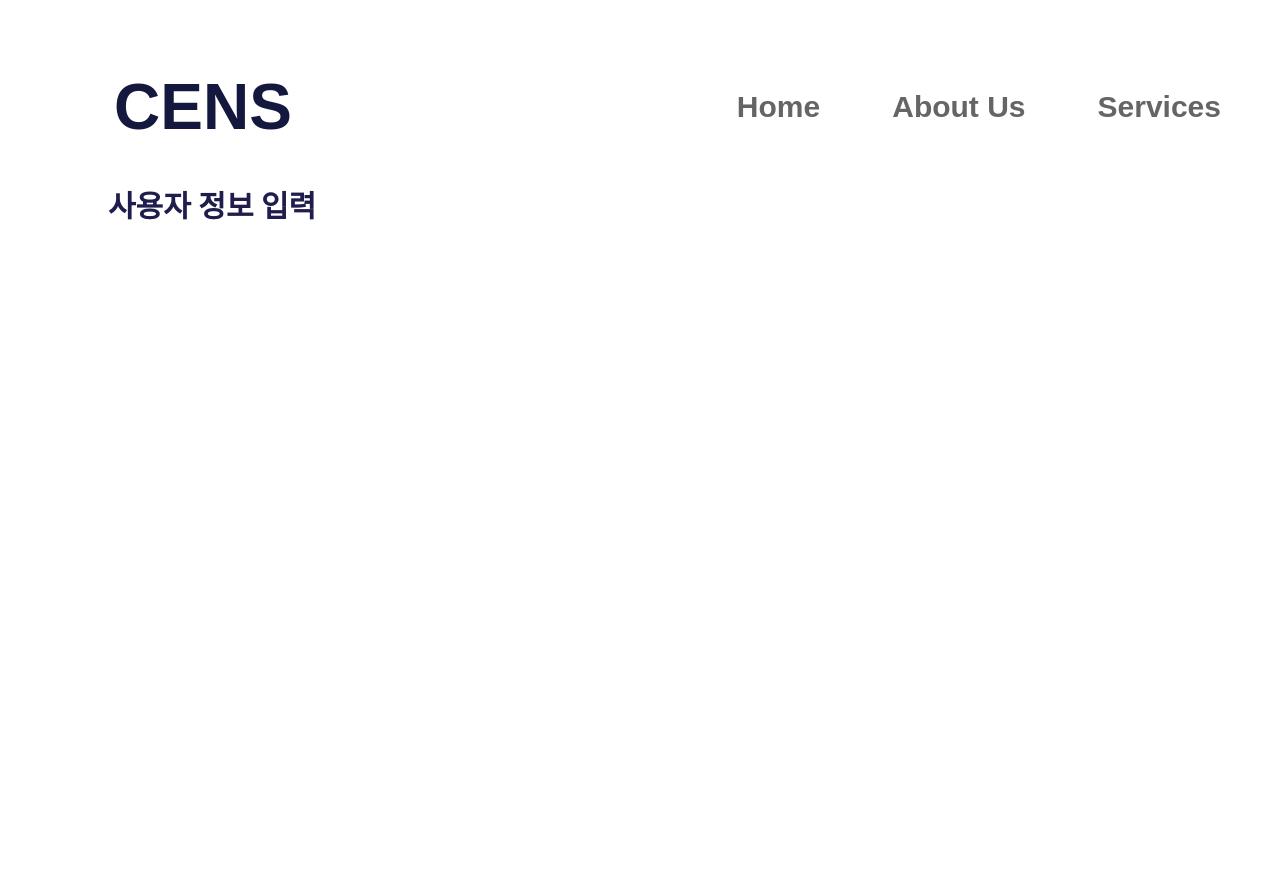
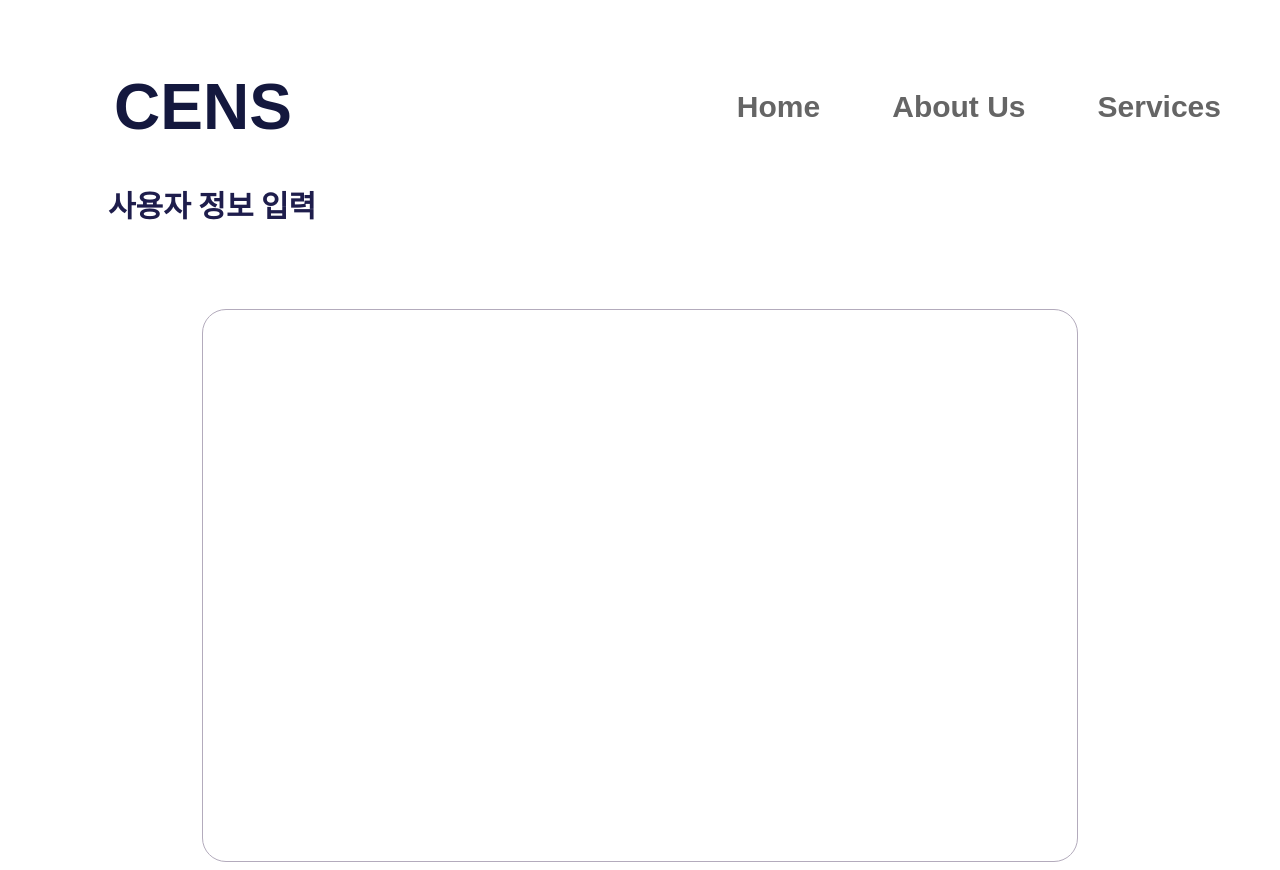
Before and after one commit to 1jiwoo27/cens, a React (Create React App) app: page /info in a window 1280 px wide. Before the commit the page ends 800 px from the top, so only its background shows below. Built offline with nearby package versions, Linux system fonts and the light colour scheme.

Commit message:
timetable

```diff
--- a/src/App.jsx
+++ b/src/App.jsx
@@ -11,6 +11,7 @@ import Roadmap1 from './components/Roadmap/Roadmap1'
 import Roadmap2 from './components/Roadmap/Roadmap2'
 import Roadmap3 from './components/Roadmap/Roadmap3'
 import Services from './components/Service/Services'
+import Timetable from './components/Timetable'
 
 //css
 import "./App.css";
@@ -31,6 +32,7 @@ function App() {
           <Route path="/roadmaps/roadmap2" element={<Roadmap2 />}></Route>
           <Route path="/roadmaps/roadmap3" element={<Roadmap3 />}></Route>
           <Route path="/services" element={<Services />}></Route>
+          <Route path="/timetable" element={<Timetable />}></Route>
         </Routes>
       </BrowserRouter>
     </div>
--- a/src/Main.js
+++ b/src/Main.js
@@ -20,6 +20,9 @@ function Main() {
         <Link to="/services">
           <p>Services</p>
         </Link>
+        <Link to="/timetable">
+          <p>Timetable</p>
+        </Link>
       </div>
     </>
   );
--- a/src/components/Order/Info.js
+++ b/src/components/Order/Info.js
@@ -6,7 +6,13 @@ export default function Info() {
     <div>
       <div className='info-title'>
         사용자 정보 입력
+      </div>
+      <div className='info-box'>
+        <div classname='info-name'>
+
         </div>
+
+      </div>
     </div>
   )
 }
--- /dev/null
+++ b/src/components/Timetable.js
@@ -0,0 +1,10 @@
+import React from 'react'
+import '../css/Timetable.css'
+
+export default function Timetable() {
+  return (
+    <div>
+      Timetable
+    </div>
+  )
+}
--- a/src/css/Info.css
+++ b/src/css/Info.css
@@ -9,3 +9,14 @@
     line-height: 41px;
     text-align: left;
 }
+
+.info-box{
+    margin: auto;
+    margin-top: 80px;
+    width: 876px;
+    height: 553px;
+    box-sizing: border-box;
+    background: rgb(255, 255, 255);
+    border: 1px solid rgb(179, 171, 188);
+    border-radius: 24px;
+    }
```
Also changed, not shown: src/css/Timetable.css (added).
